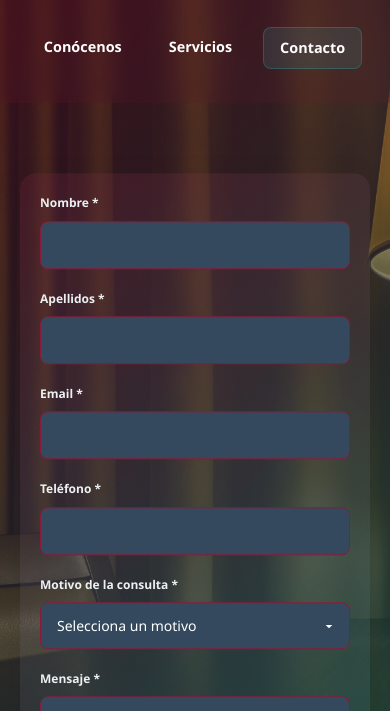
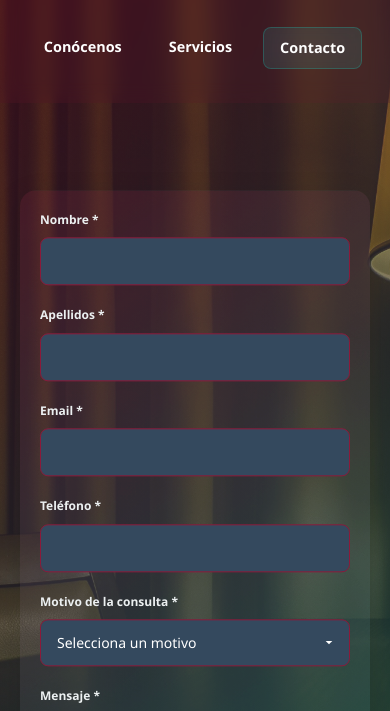
Before and after one commit to schnaiderdellien/TormosGestion, a plain HTML site: page contacto.html in a window 390 px wide. Shown: the part 77-788 px from the top of the page. Drawn offline with nearby package versions, Linux system fonts and the light colour scheme.

```diff
--- a/styles.css
+++ b/styles.css
@@ -997,7 +997,7 @@ nav ul li a {
     max-width: 350px;
     padding: 18px;
     gap: 16px;
-    top: 73%;
+    top: 75%;
     transform: translate(-50%, -50%);
   }
 
```
Also changed, not shown: index.html (+2 -2 lines).
